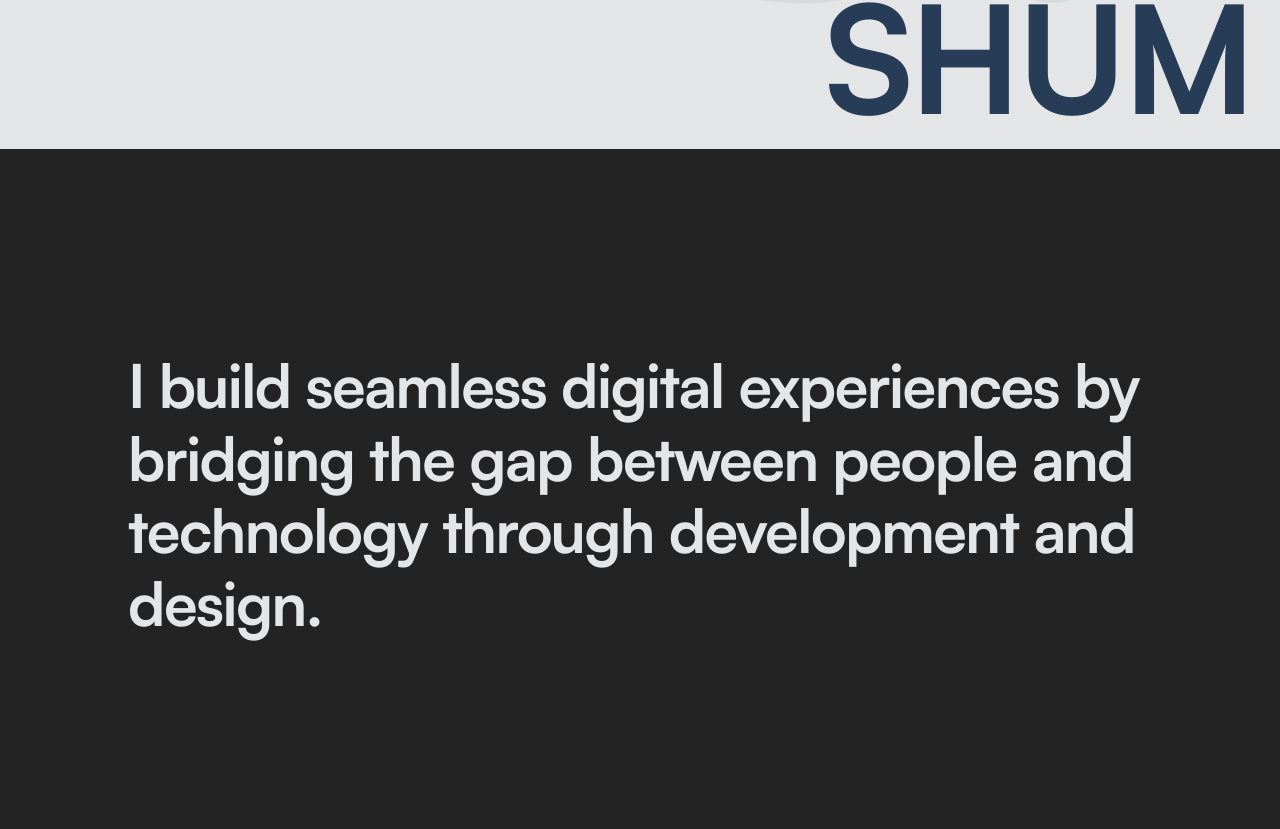
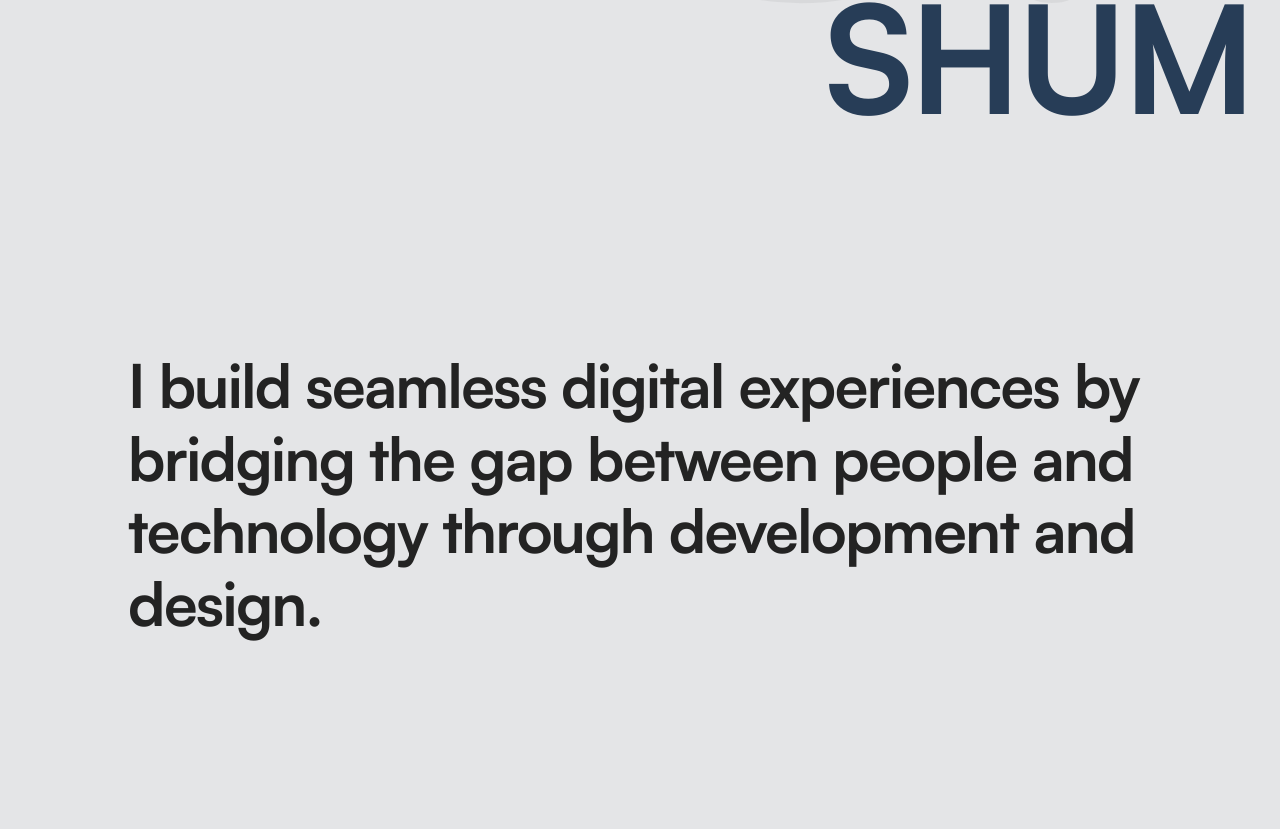
Before and after one commit to NickShum222/Website-V2, a Next.js app: page / in a window 1280 px wide. Shown: the part 651-1480 px from the top of the page. Built offline with nearby package versions, Linux system fonts and the light colour scheme.

Commit message:
Added new landing subsection

```diff
--- a/src/pages/index.js
+++ b/src/pages/index.js
@@ -5,6 +5,7 @@ import Image from "next/image";
 import {
   Loading,
   Landing,
+  LandingSub,
   About,
   Services,
   Projects,
@@ -14,9 +15,10 @@ import { styles } from "@/styles";
 
 export default function Home() {
   return (
-    <div className="flex flex-col w-[100svw]">
+    <div className="flex flex-col max-w-[100svw]">
       {/* <Loading /> */}
-      <Landing />
+      <Landing  />
+      <LandingSub />
       <About />
       <Services />
       <Projects />
--- a/src/sections/Landing.jsx
+++ b/src/sections/Landing.jsx
@@ -1,30 +1,30 @@
-import React from 'react'
+import React from "react";
 import { styles } from "@/styles";
 
 const Landing = () => {
   return (
-   <>
-         <div className="flex flex-col w-full justify-between h-[100svh] bg-primary lg:p-10 md:p-7 sm:p-5 p-3 relative">
+    <>
+      <div className="flex flex-col w-full justify-between h-[100svh] bg-primary dark:bg-secondary lg:p-10 md:p-7 sm:p-5 p-3 relative">
         <div className="flex z-10 flex-col justify-start items-start w-full">
-          <div className="lg:text-[150px] md:text-[12.564vw] text-[15.532vw]  lg:leading-[0.70] leading-[0.9]  font-[700] tracking-tight text-tertiary">
+          <div className="lg:text-[150px] md:text-[12.564vw] text-[15.532vw]  lg:leading-[0.70] leading-[0.9]  font-[700] tracking-tight text-tertiary dark:text-primary">
             SOFTWARE
           </div>
-          <div className="lg:text-[150px] md:text-[12.564vw] text-[15.532vw]  lg:leading-[0.70] leading-[0.9]  lg:mt-7 font-[700] tracking-tight text-tertiary">
+          <div className="lg:text-[150px] md:text-[12.564vw] text-[15.532vw]  lg:leading-[0.70] leading-[0.9]  lg:mt-7 font-[700] tracking-tight text-tertiary dark:text-primary">
             DEVELOPER
           </div>
           <div className="flex justify-start lg:mt-3 items-center lg:gap-4 sm:gap-2 gap-1 w-full">
-            <div className="bg-tertiary lg:h-[4px] md:h-[3px] h-[2px] w-[6%] lg:ml-3 ml-2" />
-            <div className="text-tertiary lg:text-[45px] md:text-[5.305vw] text-[6.361vw] leading-[1.2] font-medium">
+            <div className="bg-tertiary dark:bg-primary lg:h-[4px] md:h-[3px] h-[2px] w-[6%] lg:ml-3 ml-2" />
+            <div className="text-tertiary dark:text-primary lg:text-[45px] md:text-[5.305vw] text-[6.361vw] leading-[1.2] font-medium">
               UNIVERSITY STUDENT
             </div>
           </div>
         </div>
         <div className="z-10 flex flex-col justify-end w-full items-end">
-          <div className="lg:text-[150px] md:text-[12.564vw] text-[15.532vw]  lg:leading-[0.70] leading-[0.9] font-[700] tracking-tight text-tertiary">
+          <div className="lg:text-[150px] md:text-[12.564vw] text-[15.532vw]  lg:leading-[0.70] leading-[0.9] font-[700] tracking-tight text-tertiary dark:text-primary">
             NICK
           </div>
           <div
-            className="lg:text-[150px] md:text-[12.564vw] text-[15.532vw] lg:leading-[0.70] leading-[0.9] lg:mt-7 font-[700] tracking-tight text-tertiary lg:-mr-3 md:-mr-2
+            className="lg:text-[150px] md:text-[12.564vw] text-[15.532vw] lg:leading-[0.70] leading-[0.9] lg:mt-7 font-[700] tracking-tight text-tertiary dark:text-primary lg:-mr-3 md:-mr-2
           -mr-1
           "
           >
@@ -37,11 +37,8 @@ const Landing = () => {
           NS.
         </div>
       </div>
-      <div className={`lg:px-[128px] md:px-[64px] px-[24px] bg-secondary  py-[200px] lg:text-[4.722vw] md:text-[7.073vw] text-[7.952vw] leading-[1.2] tracking-tight text-primary font-bold`}>
-        I build seamless digital experiences by bridging the gap between people and technology through development and design.
-      </div>
-   </>
-  )
-}
+    </>
+  );
+};
 
-export default Landing
+export default Landing;
--- /dev/null
+++ b/src/sections/LandingSub.jsx
@@ -0,0 +1,14 @@
+import React from "react";
+
+const LandingSub = () => {
+  return (
+    <div
+      className={`lg:px-[128px] md:px-[64px] px-[24px] dark:bg-secondary bg-primary  py-[200px] lg:text-[4.722vw] md:text-[7.073vw] text-[7.952vw] leading-[1.2] tracking-tight dark:text-primary text-secondary font-bold`}
+    >
+      I build seamless digital experiences by bridging the gap between people
+      and technology through development and design.
+    </div>
+  );
+};
+
+export default LandingSub;
--- a/src/sections/index.js
+++ b/src/sections/index.js
@@ -5,6 +5,7 @@ import Projects from "./Projects";
 import Contact from "./Contact";
 import Experiences from "./Experiences";
 import Services from "./Services";
+import LandingSub from "./LandingSub";
 
 export {
   Loading,
@@ -14,4 +15,5 @@ export {
   Contact,
   Experiences,
   Services,
+  LandingSub
 }
--- a/tailwind.config.js
+++ b/tailwind.config.js
@@ -26,7 +26,8 @@ module.exports = withMT({
         subsectionClamp: "clamp(64px, 4.3vw, 100px)",
         headingLgClamp: "clamp(100px, 9vw, 120px)",
         headingSmClamp: "clamp(48.84px, 11vw, 200px)",
-      }
+      },
+      darkMode: 'class',
     },
   },
   plugins: [],
```
Also changed, not shown: src/components/Section.jsx (added).
